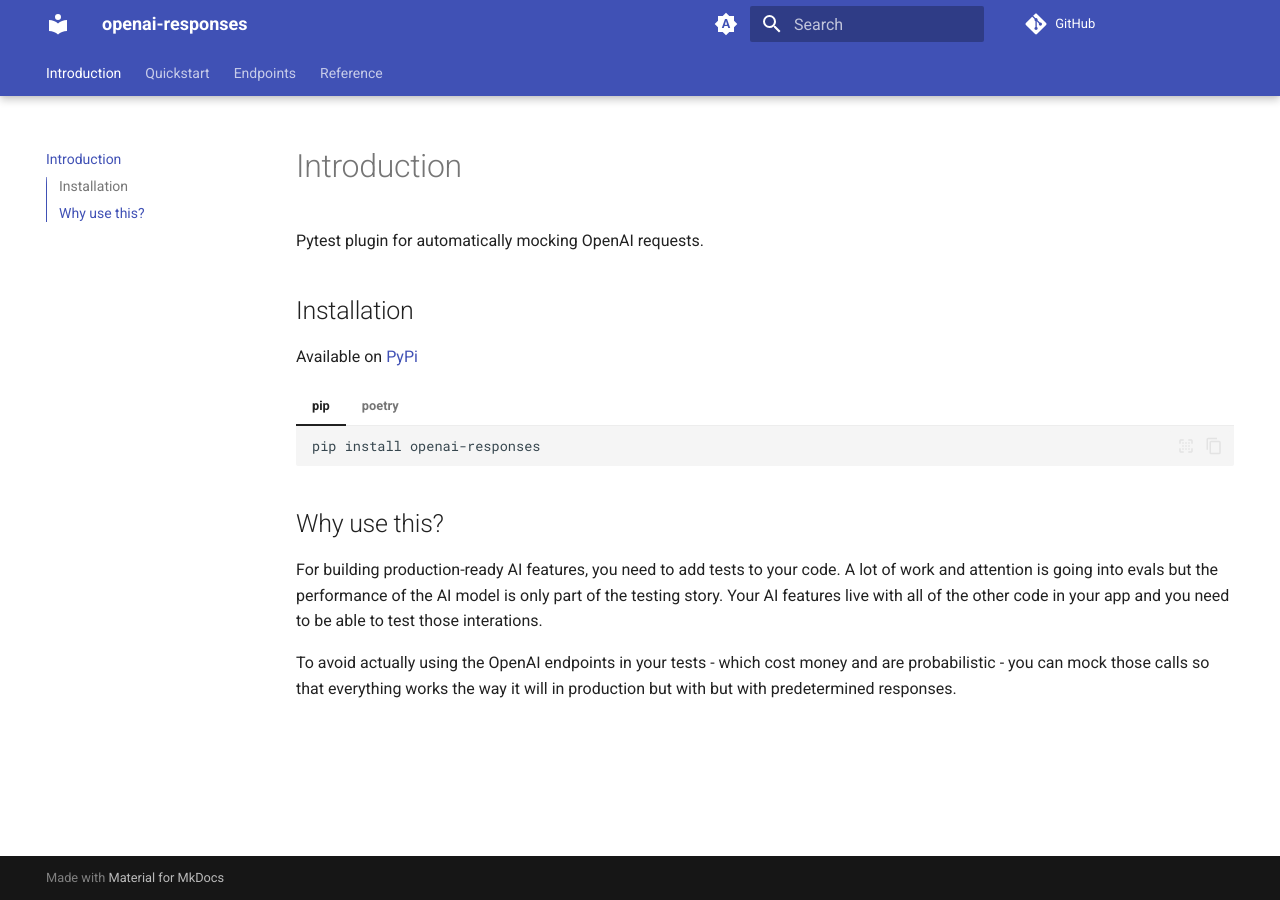
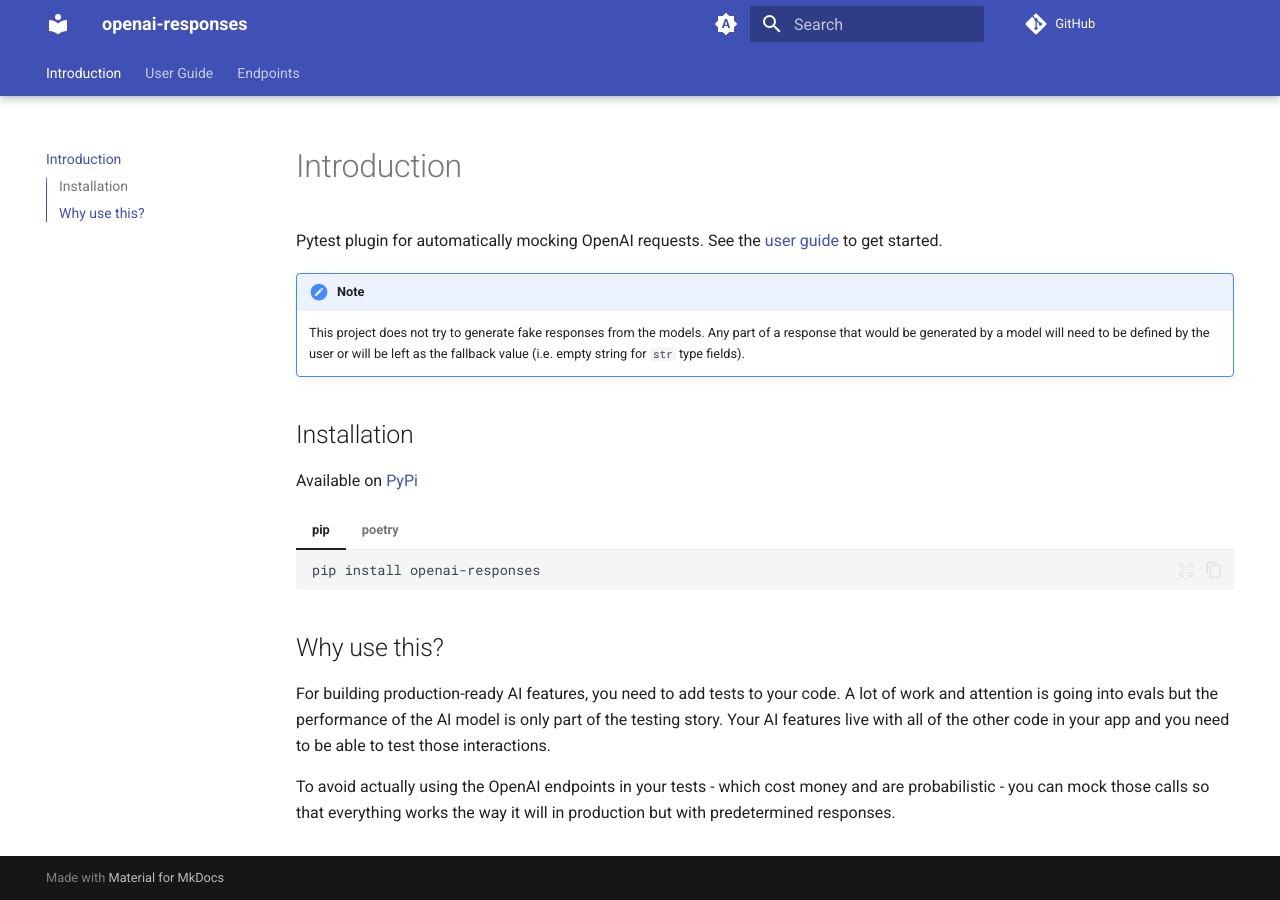
Before and after one commit to mharrisb1/openai-responses-python, an MkDocs documentation site: the page built from docs/index.md, in a window 1280 px wide. Built offline with MkDocs 1.6.1 and Material for MkDocs 9.7.7, drawn with Linux system fonts in a browser that asks for light colours; comment, search, counter and statistics services are not loaded.

Commit message:
feat(docs): add docs setup

```diff
--- a/docs/index.md
+++ b/docs/index.md
@@ -1,6 +1,11 @@
 # Introduction
 
-Pytest plugin for automatically mocking OpenAI requests.
+Pytest plugin for automatically mocking OpenAI requests. See the [user guide](user_guide/index.md) to get started.
+
+!!! note
+
+    This project does not try to generate fake responses from the models. Any part of a response that would be generated by a model will need to
+    be defined by the user or will be left as the fallback value (i.e. empty string for `str` type fields).
 
 ## Installation
 
@@ -21,7 +26,6 @@
 ## Why use this?
 
 For building production-ready AI features, you need to add tests to your code. A lot of work and attention is going into evals but the performance of the AI model is only part of the testing story.
-Your AI features live with all of the other code in your app and you need to be able to test those interations.
+Your AI features live with all of the other code in your app and you need to be able to test those interactions.
 
-To avoid actually using the OpenAI endpoints in your tests - which cost money and are probabilistic - you can mock those calls so that everything works the way it will in production but with
-but with predetermined responses.
+To avoid actually using the OpenAI endpoints in your tests - which cost money and are probabilistic - you can mock those calls so that everything works the way it will in production but with predetermined responses.
--- a/mkdocs.yml
+++ b/mkdocs.yml
@@ -38,7 +38,7 @@
   - pymdownx.superfences
   - footnotes
   - toc:
-      # permalink: true
+      permalink: true
       title: On this page
   - tables
   - pymdownx.highlight:
@@ -56,14 +56,17 @@
 
 nav:
   - index.md
-  - quickstart.md
+  - User Guide:
+      - user_guide/index.md
+      - user_guide/mockers.md
+      - user_guide/chaining.md
+      - user_guide/state.md
   - Endpoints:
       - endpoints/index.md
       - endpoints/chat.md
       - endpoints/embeddings.md
       - endpoints/files.md
-  - Reference:
-      - reference/mockers.md
-      - reference/async.md
-      - reference/chaining.md
-      - reference/state.md
+      - endpoints/assistants.md
+      - endpoints/threads.md
+      - endpoints/messages.md
+      - endpoints/runs.md
```
Also changed, not shown: docs/quickstart.md (deleted, +0 -67 lines).
